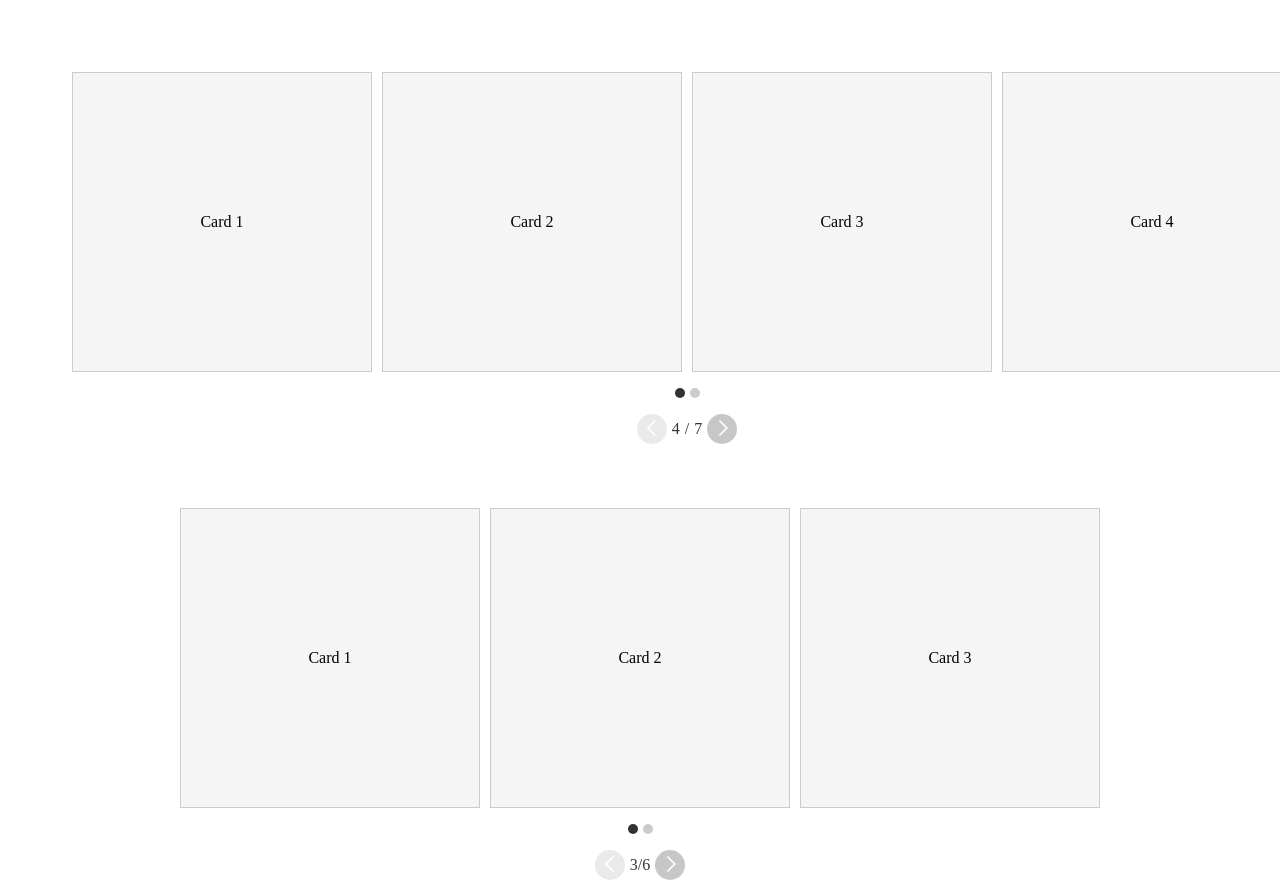
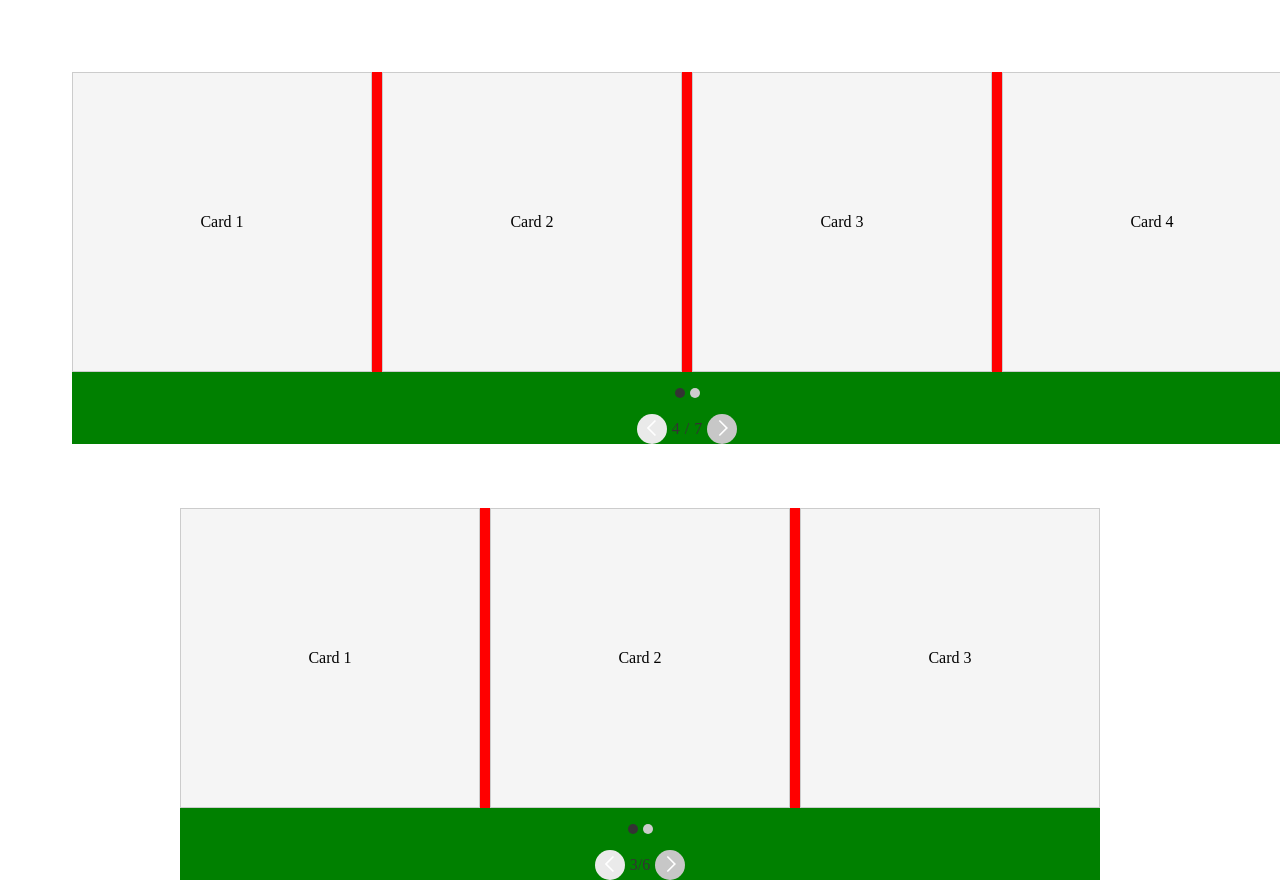
Before and after one commit to FerrianGardson/Carousel, a plain HTML site: page index.html in a window 1280 px wide. Shown: the top 883 px of the page. Drawn offline with Linux system fonts and the light colour scheme.

Commit message:
Решил баг с gap

```diff
--- a/carousel.css
+++ b/carousel.css
@@ -18,6 +18,7 @@ body {
     justify-content: center;
     align-items: center;
     box-sizing: border-box;
+    background: green;
 }
 
 .carousel .row {
@@ -108,3 +109,7 @@ button.carousel-button.left svg {
     flex-direction: row;
     column-gap: 5px;
 }
+
+.row {
+    background: red;
+}
--- a/carousel.js
+++ b/carousel.js
@@ -13,7 +13,7 @@ document.addEventListener("DOMContentLoaded", function () {
 
       let cardWidth = carouselContainer.querySelector(".card").offsetWidth; // Ширина одной карточки
       let carouselWidth = carouselContainer.offsetWidth; // Ширина карусели
-      let gap = parseInt(getComputedStyle(carousel).gap) || 0; // Расстояние между карточками
+      let gap = parseInt(getComputedStyle(carousel).columnGap) || 0; // Расстояние между карточками
       let cardsPerView = Math.floor((carouselWidth + gap) / (cardWidth + gap)); // Количество карточек, видимых на экране
       const totalCards = carousel.querySelectorAll(".card").length; // Общее количество карточек
 
@@ -23,6 +23,8 @@ document.addEventListener("DOMContentLoaded", function () {
       function updateCarousel() {
         // Расчёт смещения для показа нужных карточек
         const offset = -(currentIndex * (cardWidth + gap)); // Смещение в пикселях
+        console.log('gap', gap);
+        console.log('offset', offset);
         carousel.style.transform = `translateX(${offset}px)`; // Применение смещения
 
         const endIndex = Math.min(currentIndex + cardsPerView, totalCards); // Последняя видимая карточка
```
